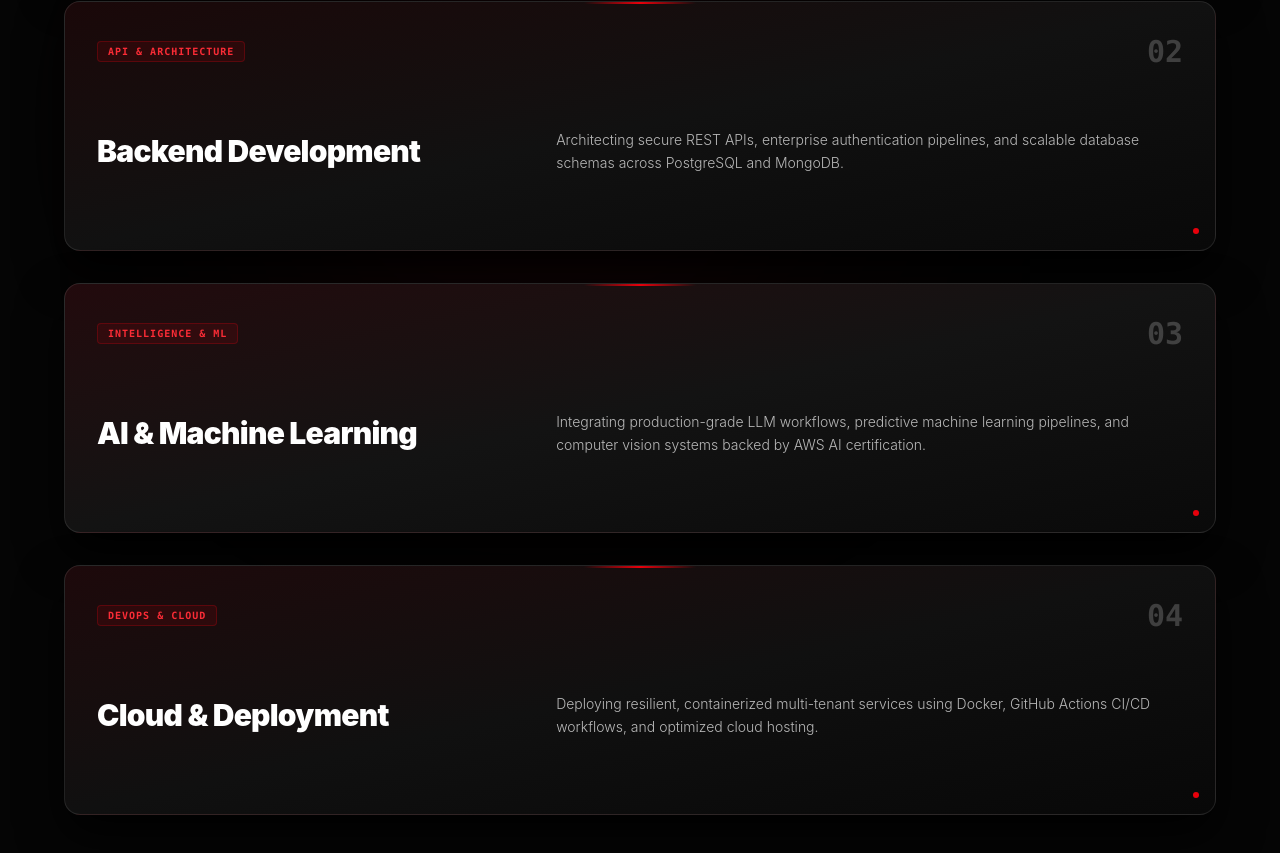
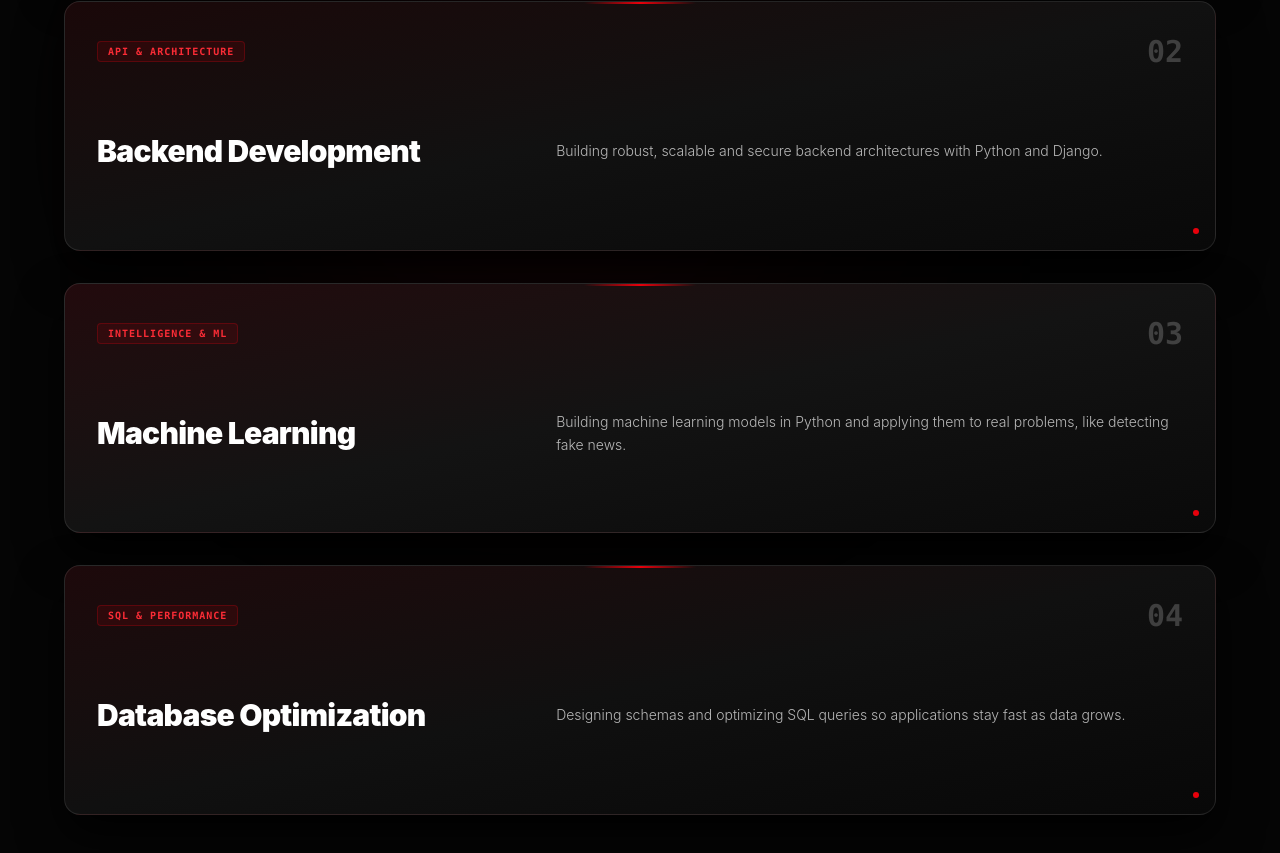
Before and after one commit to praveennaregalla-ctrl/my-portfolio-, a React (Vite) app: page / in a window 1280 px wide. Shown: the part 2737-3590 px from the top of the page. Built offline with nearby package versions, Linux system fonts and the light colour scheme.

Commit message:
Update Expertise section for Praveen
Replace previous owner's claims with expertise drawn from the bio:
frontend, backend, machine learning and database optimization.

Co-Authored-By: Claude Sonnet 5.5 <noreply@anthropic.com>
Claude-Session: https://claude.ai/code/session_01VGBh6iXr6RSEFBBCNYtmQ7

```diff
--- a/src/components/Expertise.jsx
+++ b/src/components/Expertise.jsx
@@ -8,29 +8,29 @@ const expertiseData = [
   {
     number: "01",
     title: "Frontend Development",
-    text: "Crafting responsive, high-fidelity user interfaces with React, modern JavaScript, Tailwind CSS, and buttery smooth GSAP motion interactions.",
+    text: "Crafting responsive, interactive and user-centric interfaces with React, JavaScript, HTML and CSS.",
     tag: "UI / UX & INTERACTION",
     gradient: "from-[#1f0a0c] via-[#121212] to-[#0a0a0a]"
   },
   {
     number: "02",
     title: "Backend Development",
-    text: "Architecting secure REST APIs, enterprise authentication pipelines, and scalable database schemas across PostgreSQL and MongoDB.",
+    text: "Building robust, scalable and secure backend architectures with Python and Django.",
     tag: "API & ARCHITECTURE",
     gradient: "from-[#1a0809] via-[#111111] to-[#090909]"
   },
   {
     number: "03",
-    title: "AI & Machine Learning",
-    text: "Integrating production-grade LLM workflows, predictive machine learning pipelines, and computer vision systems backed by AWS AI certification.",
+    title: "Machine Learning",
+    text: "Building machine learning models in Python and applying them to real problems, like detecting fake news.",
     tag: "INTELLIGENCE & ML",
     gradient: "from-[#220a0d] via-[#131313] to-[#0a0a0a]"
   },
   {
     number: "04",
-    title: "Cloud & Deployment",
-    text: "Deploying resilient, containerized multi-tenant services using Docker, GitHub Actions CI/CD workflows, and optimized cloud hosting.",
-    tag: "DEVOPS & CLOUD",
+    title: "Database Optimization",
+    text: "Designing schemas and optimizing SQL queries so applications stay fast as data grows.",
+    tag: "SQL & PERFORMANCE",
     gradient: "from-[#1d090b] via-[#101010] to-[#080808]"
   }
 ];
```
